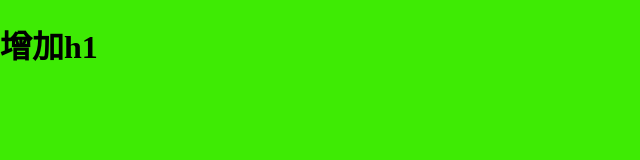
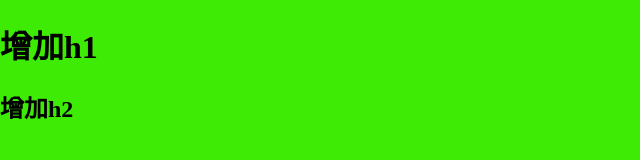
Before and after one commit to sexfat/ted102, a plain HTML site: page index.html in a window 1280 px wide. Shown: the whole page, without its empty margins (0-640 px from the left). Drawn offline with Linux system fonts and the light colour scheme.

Commit message:
增加h2

```diff
--- a/index.html
+++ b/index.html
@@ -8,6 +8,7 @@
 </head>
 <body>
     <h1>增加h1</h1>
+    <h2>增加h2</h1>
 
 </body>
 </html>
```
